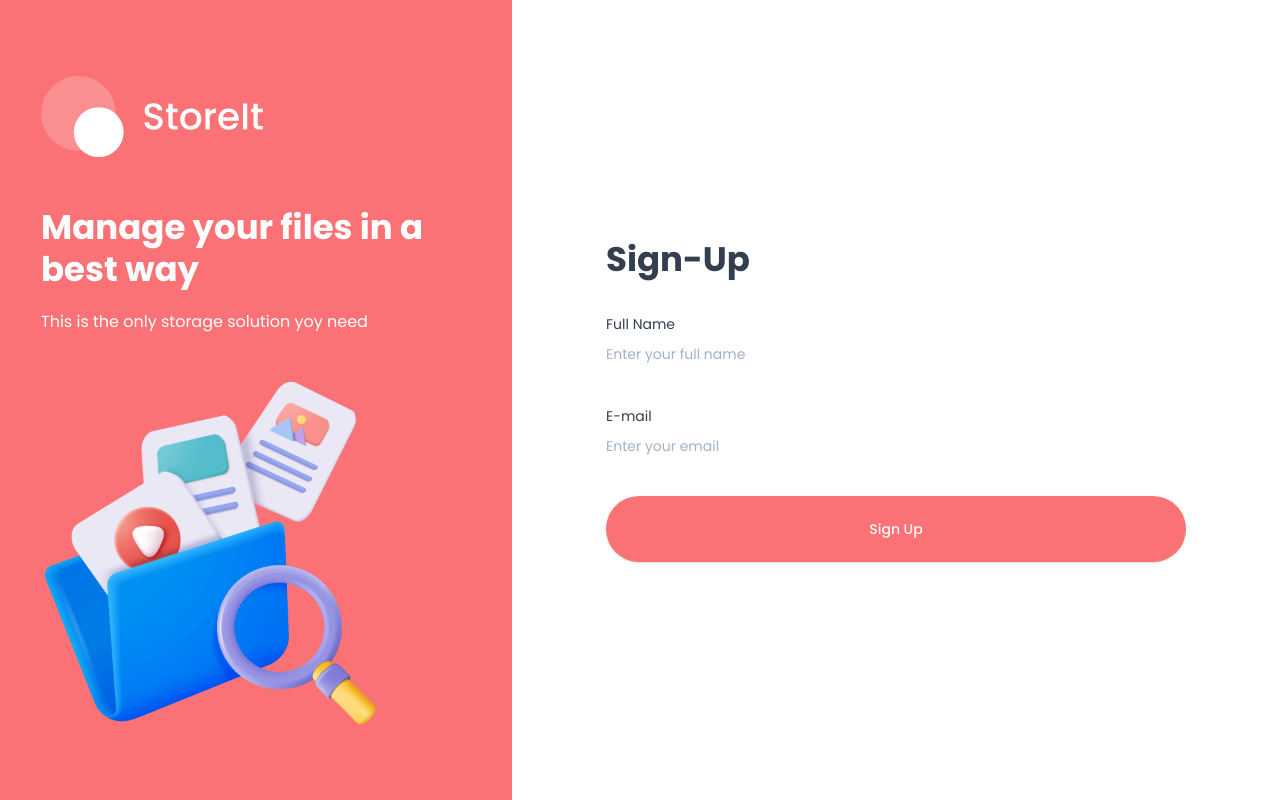
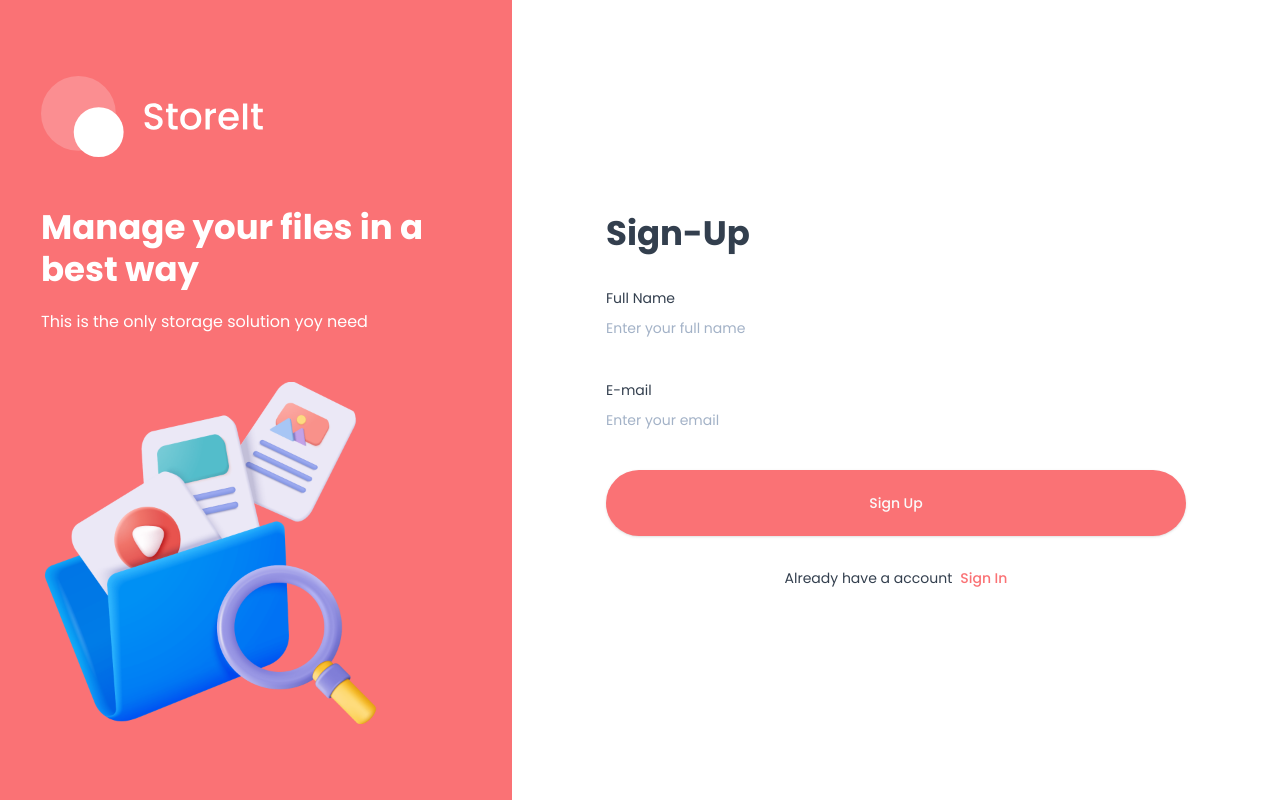
Before and after one commit to RamvigneshA/store-up, a Next.js app: page /sign-up in a window 1280 px wide. Built offline with nearby package versions, Linux system fonts and the light colour scheme.

Commit message:
sign-in and sign-up page UI and form submits is made successfully

```diff
--- a/app/(auth)/layout.tsx
+++ b/app/(auth)/layout.tsx
@@ -3,7 +3,6 @@ import React, { useState } from 'react';
 import Image from 'next/image';
 import frontpngImage from '../../public/front.png';
 const Layout = ({ children }: { children: React.ReactNode; }) => {
-  const [isLoading, setIsLoading] = useState(false);
   return (
     <div className="flex min-h-screen">
       <section className="bg-brand p-10 hidden w1/2 items-center justify-center lg:flex xl:w-2/5">
--- a/components/AuthForm.tsx
+++ b/components/AuthForm.tsx
@@ -6,24 +6,30 @@ import { Button } from '@/components/ui/button';
 import {
   Form,
   FormControl,
-  FormDescription,
   FormField,
   FormItem,
   FormLabel,
   FormMessage,
 } from '@/components/ui/form';
 import { Input } from '@/components/ui/input';
+import { useState } from 'react';
+import Image from 'next/image';
+import Link from 'next/link';
 
-const formSchema = z.object({
-  fullName: z.string().min(2, {
-    message: 'Username must be at least 2 characters.',
-  }),
-  email: z.string(),
-});
+
 
 type FormType = 'sign-in' | 'sign-up';
+const authFormSchema = (formType:FormType) => {
+  return z.object({
+    email: z.string().email(),
+    fullName: formType==="sign-up"?z.string().min(2).max(50):z.string().optional()
+  })
+}
 
 const AuthForm = ({ type }: { type: FormType }) => {
+  const [isLoading, setIsLoading] = useState(false);
+  const [errorMessage, setErrorMessage] = useState('');
+  const formSchema = authFormSchema(type);
   const form = useForm<z.infer<typeof formSchema>>({
     resolver: zodResolver(formSchema),
     defaultValues: {
@@ -83,7 +89,29 @@ const AuthForm = ({ type }: { type: FormType }) => {
               </FormItem>
             )}
           />
-          <Button type="submit" className='form-submit-button'>{ (type==='sign-in')?'Sign In':'Sign Up' }</Button>
+          <Button
+            type="submit"
+            className="form-submit-button"
+            disabled={isLoading}
+          >
+            {type === 'sign-in' ? 'Sign In' : 'Sign Up'}
+            {isLoading && (
+              <Image
+                src="/assets/icons/loader.svg"
+                alt="loader"
+                width={24}
+                height={24}
+                className="ml-2 animate-spin"
+              />
+            )}
+          </Button>
+          {errorMessage && <p className="error-message">{errorMessage}</p>}
+          <div className='body-2  flex justify-center'>
+            <p className='text-light-100'>
+            {type==="sign-in"?"Don't have a account":"Already have a account"}
+            </p>
+            <Link href={type === 'sign-in' ? "/sign-up" : "/sign-in"} className='ml-2 font-medium text-brand' >{ type==="sign-in"?"Sign Up":"Sign In"}</Link>
+          </div>
         </form>
       </Form>
       {/* otp verification */}
```
